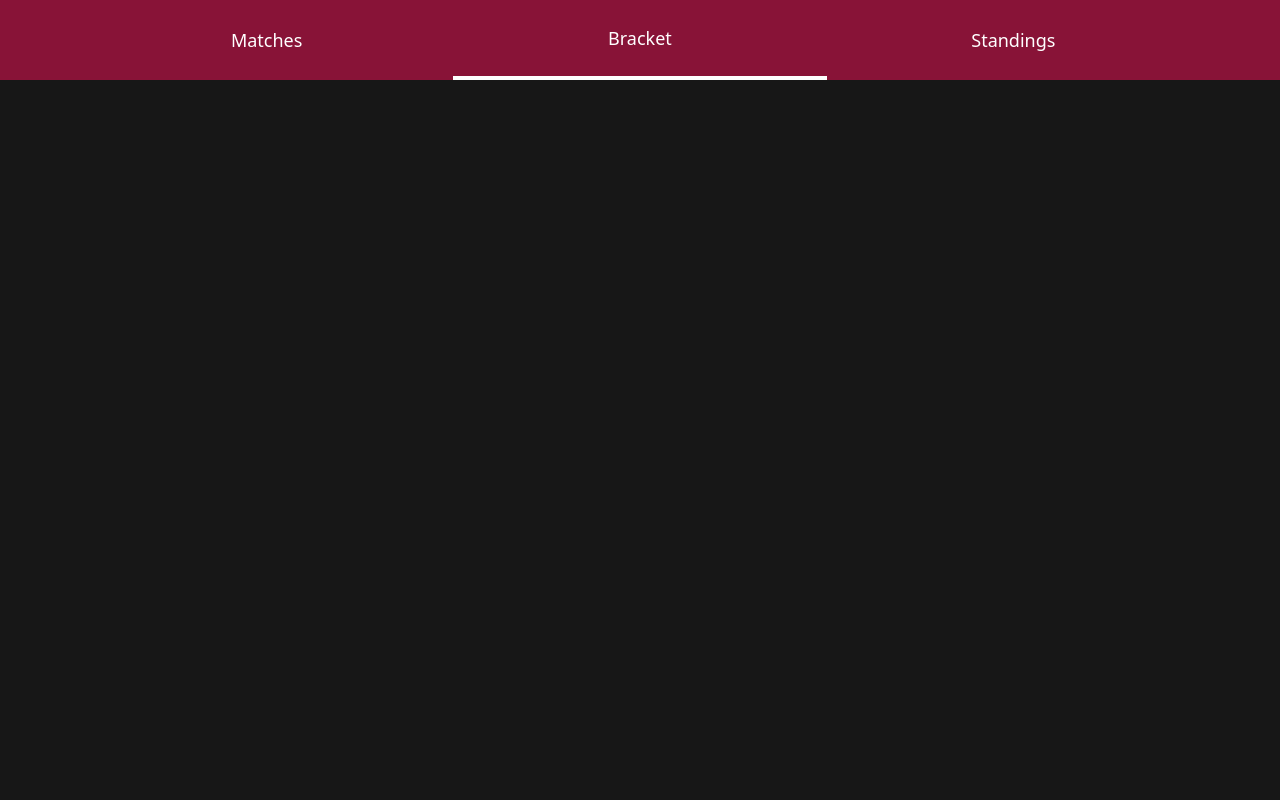
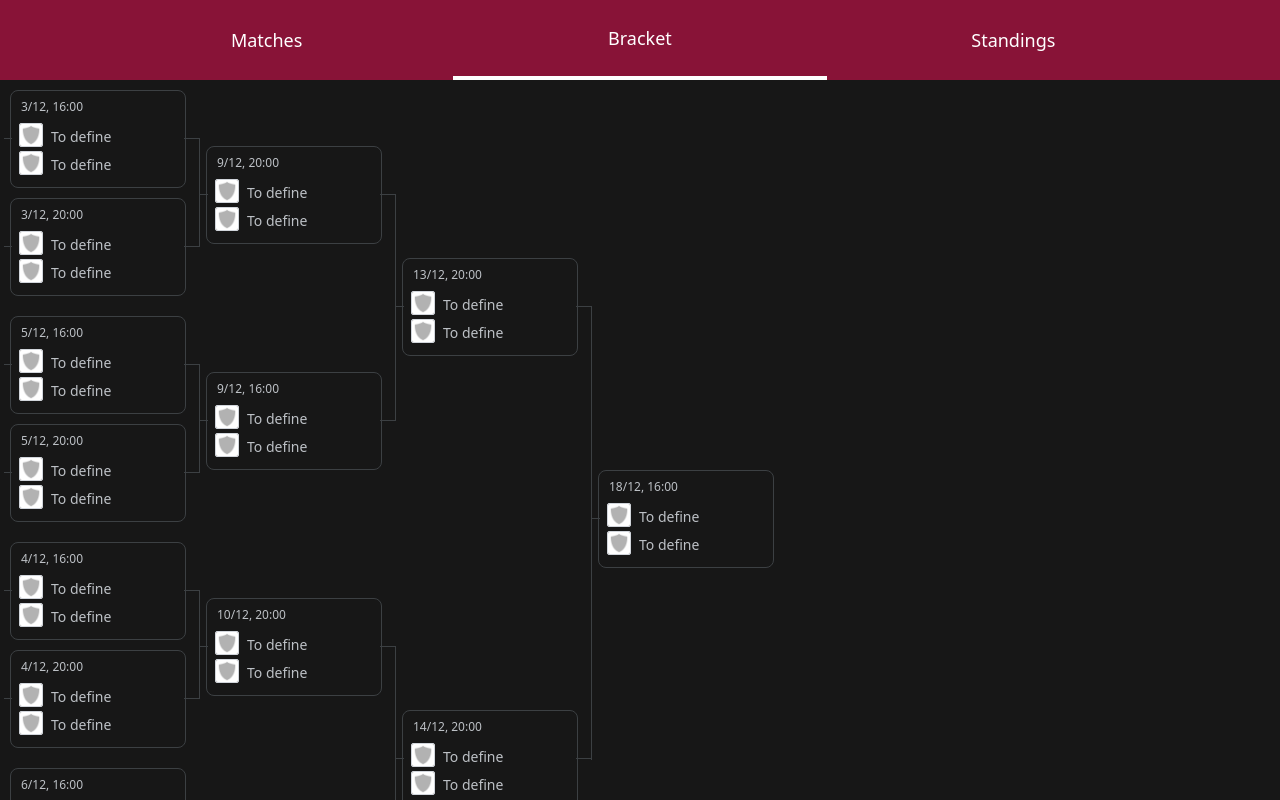
Before and after one commit to erikbg7/world-cup-microapp, a Next.js app: page /bracket in a window 1280 px wide. Shown: the top 800 px of the page. Built offline with nearby package versions, Linux system fonts and the light colour scheme.

Commit message:
add brackets page

```diff
--- a/src/components/TeamDetails.tsx
+++ b/src/components/TeamDetails.tsx
@@ -6,13 +6,28 @@ import clsx from 'clsx';
 interface Props extends ITeam {
   flagClassName?: string;
   nameClassName?: string;
+  containerRowDirection?: boolean;
 }
 
-const TeamDetails: React.FC<Props> = ({ flag, name, flagClassName, nameClassName }) => {
+const TeamDetails: React.FC<Props> = ({
+  flag,
+  name,
+  flagClassName,
+  nameClassName,
+  containerRowDirection,
+}) => {
   return (
-    <div className="flex flex-col flex-1 items-center">
+    <div
+      className={clsx('flex flex-1 items-center', {
+        ['flex-col']: !containerRowDirection,
+        ['flex-row']: containerRowDirection,
+      })}
+    >
       <div
-        className={clsx('relative h-8 w-12 m-2 border border-gray-300 rounded-sm', flagClassName)}
+        className={clsx('relative m-2 border border-gray-300 rounded-sm', {
+          ['h-8 w-12']: !flagClassName,
+          [`${flagClassName}`]: flagClassName,
+        })}
       >
         <Image src={flag} alt={name} layout="fill" objectFit="cover" className="rounded-sm" />
       </div>
--- a/src/config/groups.ts
+++ b/src/config/groups.ts
@@ -36,10 +36,16 @@ const TEAMS = {
   Ghana: { name: 'Ghana', flag: '/flags/gh.webp' },
   Uruguay: { name: 'Uruguay', flag: '/flags/uy.webp' },
   SouthKorea: { name: 'South Korea', flag: '/flags/kr.webp' },
+  ToDefine: { name: 'To define', flag: '/flags/no-flag.webp' },
 };
 
 interface IGroup {
   group: string;
+  teams: ITeam[];
+}
+
+interface IPlayoff {
+  date: string;
   teams: ITeam[];
 }
 
@@ -79,4 +85,4 @@ const GROUP_STAGE: Record<string, IGroup> = {
 };
 
 export { TEAMS, GROUP_STAGE };
-export type { ITeam, IGroup };
+export type { ITeam, IGroup, IPlayoff };
--- a/src/config/matches.ts
+++ b/src/config/matches.ts
@@ -11,6 +11,104 @@ interface IMatchDay {
   day: string;
   matches: IMatch[];
 }
+
+const PLAYOFFS_MATCHES: Record<string, IMatchDay> = {
+  'Round of 16': {
+    day: '',
+    matches: [
+      {
+        time: '3/12, 16:00',
+        team1: TEAMS.ToDefine,
+        team2: TEAMS.ToDefine,
+      },
+      {
+        time: '3/12, 20:00',
+        team1: TEAMS.ToDefine,
+        team2: TEAMS.ToDefine,
+      },
+      {
+        time: '5/12, 16:00',
+        team1: TEAMS.ToDefine,
+        team2: TEAMS.ToDefine,
+      },
+      {
+        time: '5/12, 20:00',
+        team1: TEAMS.ToDefine,
+        team2: TEAMS.ToDefine,
+      },
+      {
+        time: '4/12, 16:00',
+        team1: TEAMS.ToDefine,
+        team2: TEAMS.ToDefine,
+      },
+      {
+        time: '4/12, 20:00',
+        team1: TEAMS.ToDefine,
+        team2: TEAMS.ToDefine,
+      },
+      {
+        time: '6/12, 16:00',
+        team1: TEAMS.ToDefine,
+        team2: TEAMS.ToDefine,
+      },
+      {
+        time: '6/12, 20:00',
+        team1: TEAMS.ToDefine,
+        team2: TEAMS.ToDefine,
+      },
+    ],
+  },
+  'Round of 8': {
+    day: '',
+    matches: [
+      {
+        time: '9/12, 20:00',
+        team1: TEAMS.ToDefine,
+        team2: TEAMS.ToDefine,
+      },
+      {
+        time: '9/12, 16:00',
+        team1: TEAMS.ToDefine,
+        team2: TEAMS.ToDefine,
+      },
+      {
+        time: '10/12, 20:00',
+        team1: TEAMS.ToDefine,
+        team2: TEAMS.ToDefine,
+      },
+      {
+        time: '10/12, 16:00',
+        team1: TEAMS.ToDefine,
+        team2: TEAMS.ToDefine,
+      },
+    ],
+  },
+  Semifinals: {
+    day: '',
+    matches: [
+      {
+        time: '13/12, 20:00',
+        team1: TEAMS.ToDefine,
+        team2: TEAMS.ToDefine,
+      },
+      {
+        time: '14/12, 20:00',
+        team1: TEAMS.ToDefine,
+        team2: TEAMS.ToDefine,
+      },
+    ],
+  },
+  Final: {
+    day: '',
+    matches: [
+      {
+        time: '18/12, 16:00',
+        team1: TEAMS.ToDefine,
+        team2: TEAMS.ToDefine,
+      },
+    ],
+  },
+};
 
 const GROUP_STAGE_MATCHES: Record<string, IMatchDay> = {
   'Group Stage · Sun, Nov 20': {
@@ -368,5 +466,5 @@ const GROUP_STAGE_MATCHES: Record<string, IMatchDay> = {
   },
 };
 
-export { GROUP_STAGE_MATCHES };
+export { GROUP_STAGE_MATCHES, PLAYOFFS_MATCHES };
 export type { IMatch, IMatchDay };
--- a/src/pages/bracket/index.tsx
+++ b/src/pages/bracket/index.tsx
@@ -1,7 +1,79 @@
 import React from 'react';
+import clsx from 'clsx';
+import TeamDetails from '../../components/TeamDetails';
+import { PLAYOFFS_MATCHES, IMatch, IMatchDay } from '../../config/matches';
 
-const TestPage = () => {
-  return <div>Test</div>;
+const Bracket = () => {
+  return (
+    <div className="py-20 pl-2.5 flex flex-row">
+      {Object.entries(PLAYOFFS_MATCHES).map(([id, matchDay]) => (
+        <div
+          className={clsx('', {
+            ['ml-5 pt-14']: id === 'Round of 8',
+            ['ml-5']: id === 'Semifinals' || id === 'Final',
+          })}
+          key={id}
+        >
+          <Playoff id={id} matchDay={matchDay} />
+        </div>
+      ))}
+    </div>
+  );
 };
 
-export default TestPage;
+const Playoff: React.FC<{ id: string; matchDay: IMatchDay }> = ({ id, matchDay }) => {
+  return (
+    <>
+      {matchDay.matches.map((match) => (
+        <div key={match.team1.name + match.team2.name} className="relative">
+          {id !== 'Round of 16' && (
+            <div
+              className={clsx('w-[1px] bg-[#3c4043] absolute left-[-7px]', {
+                ['h-[108px] top-[-8px]']: id === 'Round of 8',
+                ['h-[226px] top-[-63px]']: id === 'Semifinals',
+                ['h-[454px] top-[-164px]']: id === 'Final',
+              })}
+            ></div>
+          )}
+
+          <div
+            className={clsx(
+              'w-40 border-[#3c4043] border-[1px] text-[#bdc1c6] pt-2 pb-2 pl-2] rounded-lg mt-2.5 mb-2.5 w-44',
+              {
+                ['mb-[128px]']: id === 'Round of 8',
+                ['mb-[20px]']: ['3/12, 20:00', '5/12, 20:00', '4/12, 20:00'].includes(match.time),
+                ['mt-[178px]']: match.time === '13/12, 20:00',
+                ['mt-[354px]']: match.time === '14/12, 20:00',
+                ['mt-[390px]']: match.time === '18/12, 16:00',
+              }
+            )}
+          >
+            <p className="text-xs pl-2.5 mb-2">{match.time}</p>
+            <div className="">
+              <TeamDetails
+                name={match.team1.name}
+                flag={match.team1.flag}
+                containerRowDirection
+                flagClassName="w-6 h-6 bg-[#B2B2B2] mt-0 mb-1"
+                nameClassName="text-sm"
+              />
+              <TeamDetails
+                name={match.team2.name}
+                flag={match.team2.flag}
+                containerRowDirection
+                flagClassName="w-6 h-6 bg-[#B2B2B2] mt-0 mb-1"
+                nameClassName="text-sm"
+              />
+            </div>
+          </div>
+          {id !== 'Final' && (
+            <div className="w-4 h-[1px] bg-[#3c4043] absolute right-[-14px] top-12"></div>
+          )}
+          <div className="w-2 h-[1px] bg-[#3c4043] absolute left-[-6px] top-12"></div>
+        </div>
+      ))}
+    </>
+  );
+};
+
+export default Bracket;
```
Also changed, not shown: public/flags/no-flag.webp (added).
